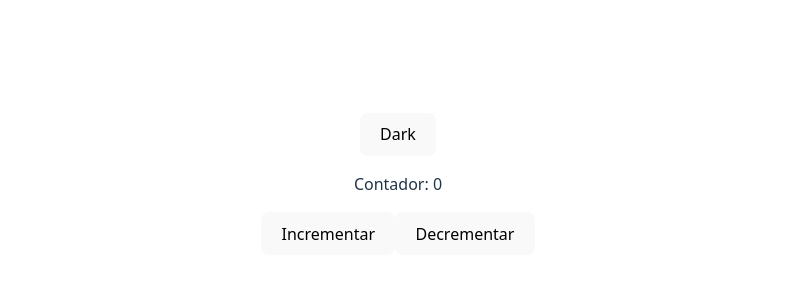
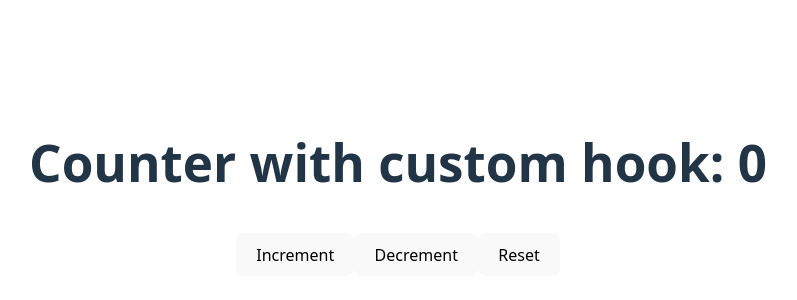
Before and after one commit to felipecoll/react-begins, a React (Vite) app: page / in a window 1280 px wide. Shown: the part 216-516 px from the top of the page, without its empty margins (242-1039 px from the left). Built offline with nearby package versions, Linux system fonts and the light colour scheme.

Commit message:
Custom hook reutilizable

```diff
--- a/src/App.jsx
+++ b/src/App.jsx
@@ -1,6 +1,7 @@
 import './App.css'
 import { createContext, useState, useContext } from 'react'
-import Counter from './components/Counter/Counter.jsx'
+//import Counter from './components/Counter/Counter.jsx'
+import CounterWithCustomHook from './components/CounterWithCustomHook/CounterWithCustomHook.jsx'
 //import SearchPost from './components/SearchPost/SearchPost.jsx'
 //import StaticComponent from './components/StaticComponents/StaticComponent.jsx'
 // import UserList from './components/UserList/UserList.jsx'
@@ -47,10 +48,11 @@ function App() {
 
   return (
       <ThemeProvider>
-        <ThemeButton />
+        {/* <ThemeButton /> */}
 
       <section>
-        <Counter/>
+        <CounterWithCustomHook />
+        {/* <Counter/> */}
         {/* <SearchPost /> */}
         {/* <StaticComponent />
         <UserListWithLoading /> */}
--- /dev/null
+++ b/src/components/CounterWithCustomHook/CounterWithCustomHook.jsx
@@ -0,0 +1,16 @@
+import useCounter from './../../hooks/useCounter'
+import React from 'react'
+
+const CounterWithCustomHook = () => {
+    const {count, increment,decrement,reset} = useCounter()
+    return (
+        <div>
+            <h1>Counter with custom hook: {count}</h1>
+            <button onClick={increment}>Increment</button>
+            <button onClick={decrement}>Decrement</button>
+            <button onClick={reset}>Reset</button>
+        </div>
+  )
+}
+
+export default CounterWithCustomHook
--- /dev/null
+++ b/src/hooks/useCounter.jsx
@@ -0,0 +1,26 @@
+import { useState } from "react";
+
+function useCounter(initialValue = 0) {
+    const [count, setCount] = useState(initialValue)
+
+    const increment = () => {
+        setCount(prev => prev + 1)
+    }
+    const decrement = () => {
+        setCount(prev => prev - 1)
+    }
+    const reset = () => {
+        setCount(initialValue)
+    }
+
+    return (
+        {
+            count,
+            increment,
+            decrement,
+            reset
+        }
+    )
+}
+
+export default useCounter
```
